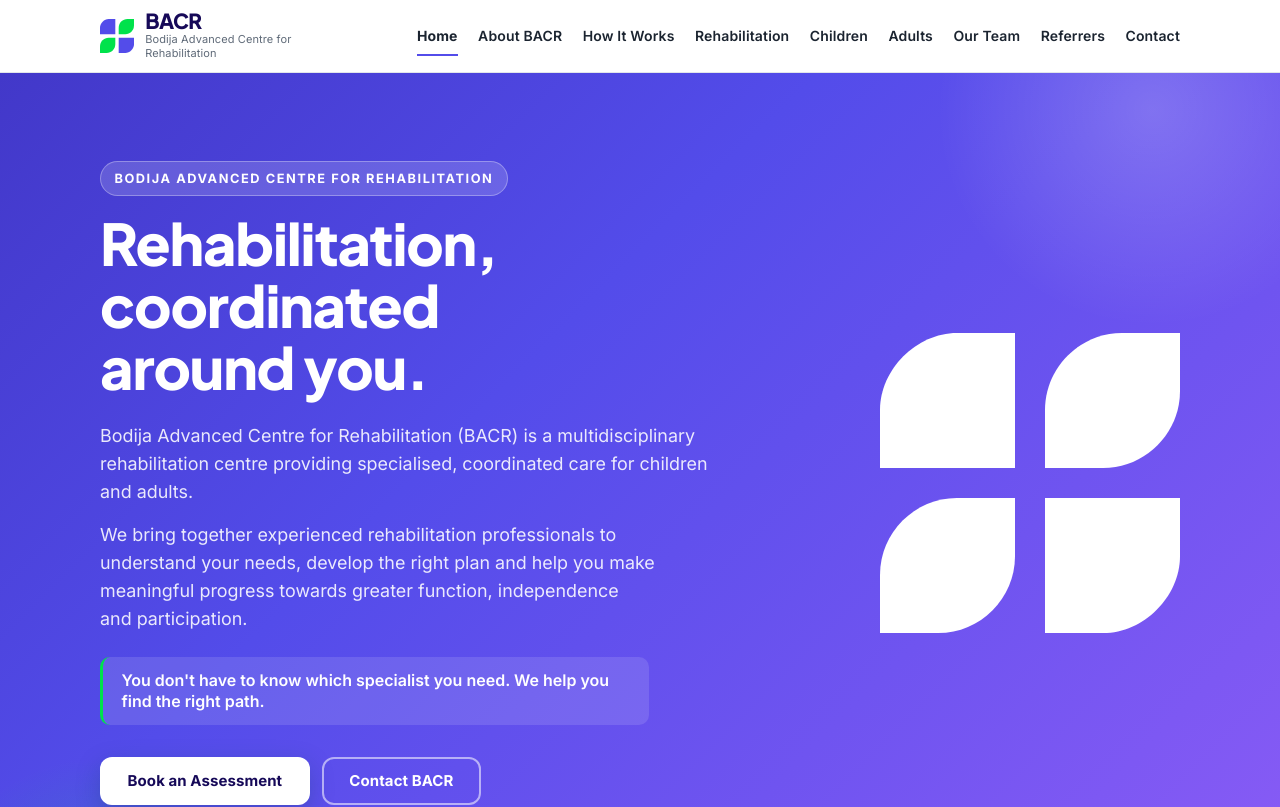
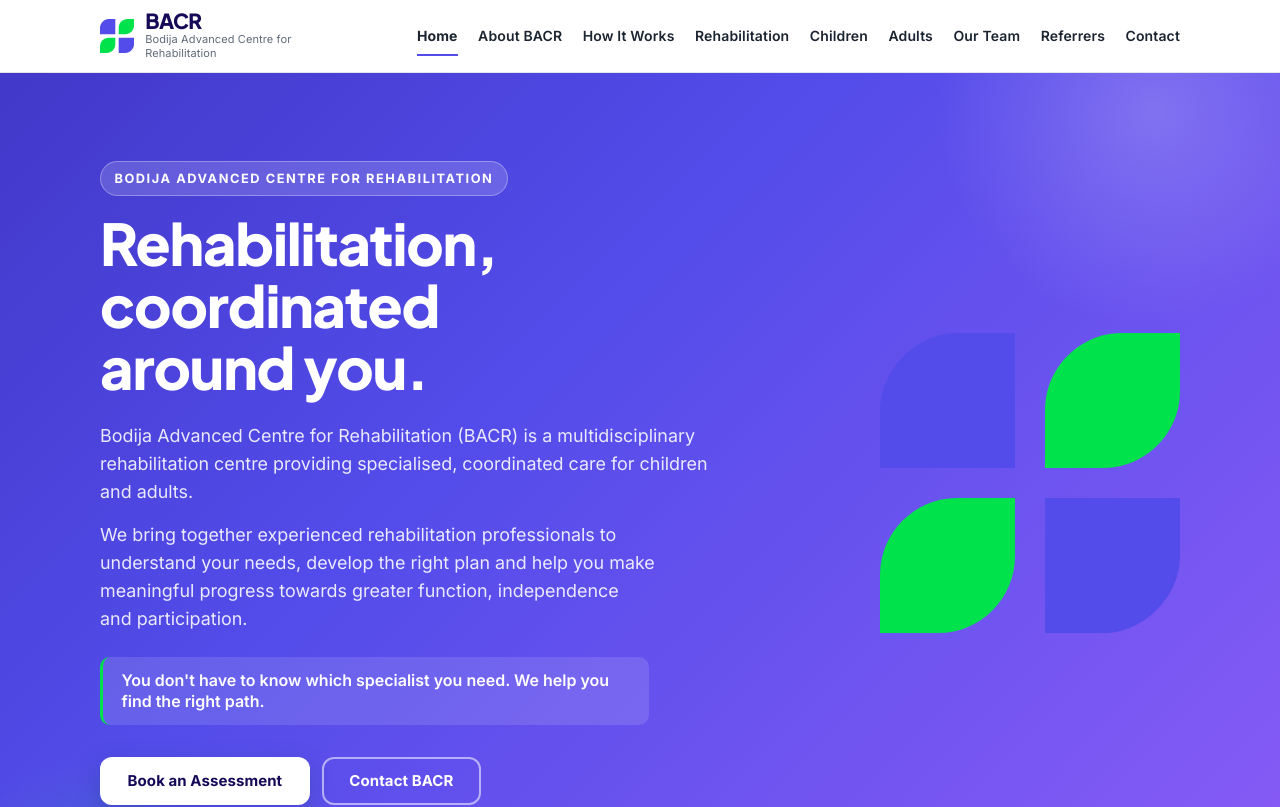
Before and after one commit to wizdormer-collab/BACR-Website, a React (Vite) app: page / in a window 1280 px wide. Shown: the top 807 px of the page. Built offline with nearby package versions, Linux system fonts and the light colour scheme.

Commit message:
Hero mark: brand colours on the gradient, no card

```diff
--- a/src/styles/pages.css
+++ b/src/styles/pages.css
@@ -147,8 +147,8 @@
   color: #fff;
 }
 
-/* The mark sits directly on the gradient — plain white, no card behind it
-   (a white plate read as a background glued to the logo). */
+/* The mark keeps its own colours and sits in the hero row with no card
+   behind it, so it blends into the gradient instead of reading as a sticker. */
 .hero__art {
   justify-self: center;
   width: clamp(160px, 24vw, 300px);
@@ -157,7 +157,6 @@
 .hero__art img {
   width: 100%;
   height: auto;
-  filter: brightness(0) invert(1);
 }
 
 @media (max-width: 48rem) {
```
